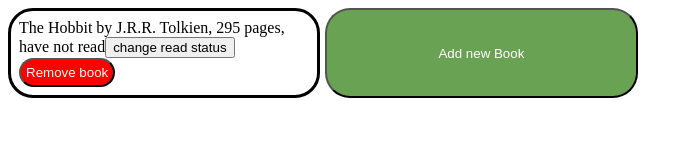
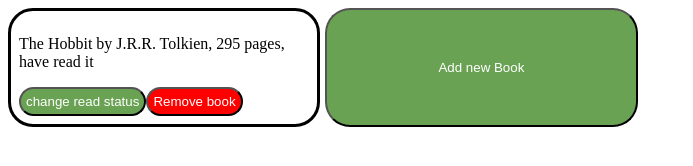
Before and after one commit to Wulver2/library, a plain HTML site: page index.html in a window 1280 px wide. Both pictures are taken after a click on the button "change read status". Shown: the whole page, without its empty margins (0-693 px from the left). Drawn offline with Linux system fonts and the light colour scheme.

Commit message:
the change read status button now toggles the book's readStatus

```diff
--- a/library.js
+++ b/library.js
@@ -38,9 +38,11 @@ function makeCard(book) {
     let container = document.querySelector(".container");
     let card = document.createElement("div");
     let button = document.getElementById("add_book");
+    let info = document.createElement("p");
     card.classList.add("card");
     card.dataset.ID = book.ID;
-    card.textContent = book.info();
+    info.textContent = book.info();
+    card.appendChild(info);
     container.insertBefore(card, button);
     //add a remove button
     let remove = document.createElement("button");
@@ -57,7 +59,15 @@ function makeCard(book) {
     let updateReadStatus = document.createElement("button");
     updateReadStatus.id = "readStatus";
     updateReadStatus.textContent = "change read status"
-
+    updateReadStatus.addEventListener("click", function() {
+        if (book.readStatus == "have not read it") {
+            book.readStatus = "have read it";
+        }
+        else {
+            book.readStatus = "have not read it";
+        }
+        info.textContent = book.info();
+    });
     card.insertBefore(updateReadStatus, remove);
 
 
@@ -82,7 +92,7 @@ function removeBook(card) {
 
 function generateLibrary() {
     // add a sample book (add more later)
-    addBookToLibrary("The Hobbit", "J.R.R. Tolkien", 295, "have not read");
+    addBookToLibrary("The Hobbit", "J.R.R. Tolkien", 295, "have not read it");
     // click event to allow users to add more books
     add_book.addEventListener("click", function() {
         document.getElementById("popup").style.display = "block";
--- a/style.css
+++ b/style.css
@@ -24,7 +24,14 @@
 
 #remove {
     background-color: red;
+}
+
+#remove, #readStatus {
     border-radius: 25px;
     padding: 5px;
     color: white
 }
+
+#readStatus {
+    background-color: rgb(106, 162, 83);
+}
```
